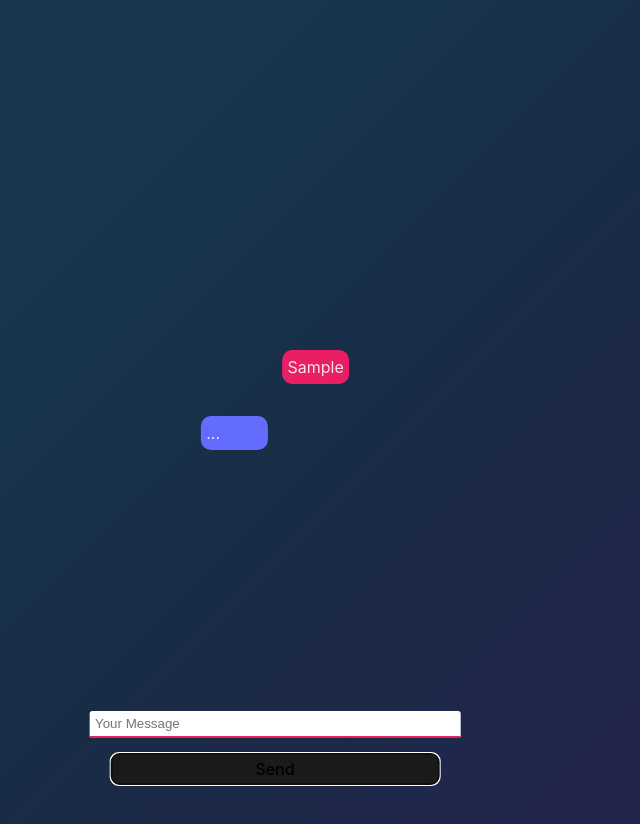
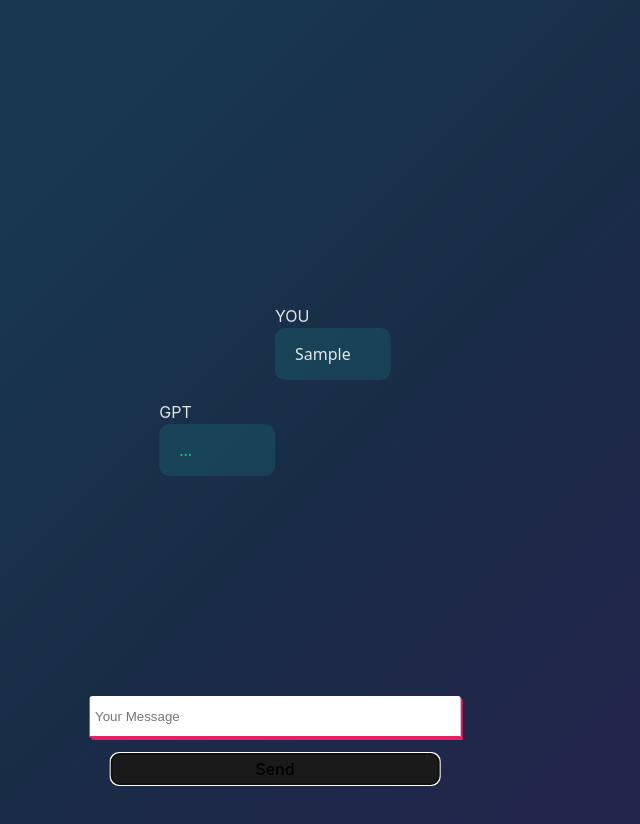
Before and after one commit to Sefirott/glov-frontEnd-caseStudy, a React (Vite) app: page / in a window 1280 px wide. Both pictures are taken after typing "Sample" into the empty fields and a click on the input "Send". Shown: the top 824 px of the page, without its empty margins (365-1005 px from the left). Built offline with nearby package versions, Linux system fonts and the light colour scheme; no server answers.

Commit message:
feat: further css implemantation and regex adjustments

```diff
--- a/src/App.css
+++ b/src/App.css
@@ -7,6 +7,7 @@
 
 .textResponse {
   width: 360px;
+  height: 30px;
   appearance: none;
   border: none;
   outline: none;
@@ -14,6 +15,7 @@
   border-radius: 0.2em 0.2em 0 0;
   padding: 0.4em;
   color: #e91e63;
+  box-shadow: 2px 2px;
 }
 
 .sendResponse {
@@ -28,9 +30,11 @@
   cursor: pointer;
   transition: border-color 0.25s;
 }
+
 .sendResponse:hover {
   border-color: #646cff;
 }
+
 .sendResponse:focus,
 .sendResponse:focus-visible {
   outline: 4px auto -webkit-focus-ring-color;
@@ -42,21 +46,34 @@
 }
 
 .response-gpt {
-  background-color: #646cff;
-  padding: 5px;
+  color: #0ec879;
   border-radius: 10px;
-  margin-right: 15px;
+  margin-left: 15px;
   max-width: 300px;
   transform: translateX(-50%);
+  position: relative;
+  clear: both;
+  display: inline-block;
+  padding: 16px 40px 16px 20px;
+  margin: 0 0 20px 0;
+  font: 16px/20px "Noto Sans", sans-serif;
+  border-radius: 10px;
+  background-color: rgba(25, 147, 147, 0.2);
 }
 
 .response-user {
-  background-color: #e91e63;
-  padding: 5px;
   border-radius: 10px;
   margin-left: 15px;
   max-width: 300px;
   transform: translateX(50%);
+  position: relative;
+  clear: both;
+  display: inline-block;
+  padding: 16px 40px 16px 20px;
+  margin: 0 0 20px 0;
+  font: 16px/20px "Noto Sans", sans-serif;
+  border-radius: 10px;
+  background-color: rgba(25, 147, 147, 0.2);
 }
 
 .conversation {
@@ -70,6 +87,14 @@
   }
   .response-user {
     transform: translateX(0%);
+  }
+}
+@media only screen and (min-width: 769px) {
+  .rolemark-user {
+    transform: translateX(50%);
+  }
+  .rolemark-gpt {
+    transform: translateX(-50%);
   }
 }
 @media only screen and (max-width: 375px) {
@@ -90,6 +115,7 @@ body {
   padding: 1px 12px;
   margin-bottom: 10px;
   transition: background-color 0.3s;
+  box-shadow: 2px 2px;
 }
 
 .quickReply:hover {
--- a/src/App.tsx
+++ b/src/App.tsx
@@ -92,9 +92,12 @@ const App = () => {
 
       {responses.map((response, index) => (
         <div key={index + 100} className="conversation">
+          <span className={`rolemark-${response.role}`}>
+            {response.role === "user" ? "YOU" : "GPT"}
+          </span>
           <p key={index} className={`response-${response.role}`}>
             {response.message.replace(
-              /(\n+|(?<!\\)\\(?!\\)|nn\d+|nn|n\d+|\.n.)/g,
+              /(\n+|(?<!\\)\\(?!\\)|nn\d+|nn|n\d+|\.n.|"|:n)/g,
               ""
             )}
           </p>
```
